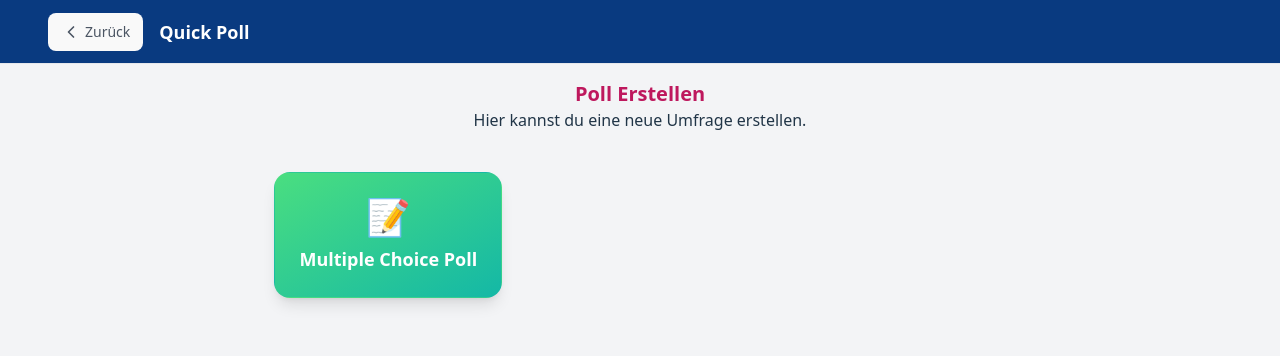
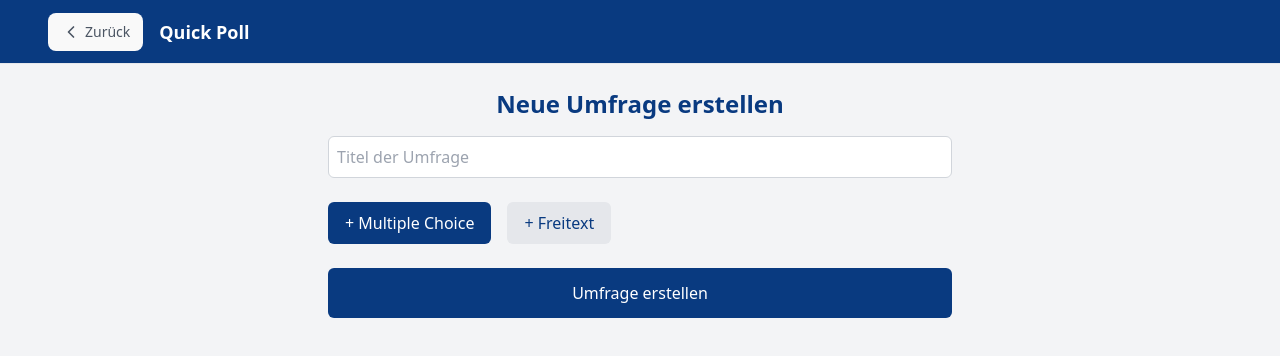
Before and after one commit to pstcx/QuickPoll, a React (Vite) app in the folder frontend/: page /create in a window 1280 px wide. Shown: the top 356 px of the page. Built offline with nearby package versions, Linux system fonts and the light colour scheme.

Commit message:
rework CreateScreen add survey add multipleChoice and freeText Questions add delete functions for options and questions add allowMultipleAnswers

```diff
--- a/frontend/package.json
+++ b/frontend/package.json
@@ -10,6 +10,7 @@
     "preview": "vite preview"
   },
   "dependencies": {
+    "@heroicons/react": "^2.2.0",
     "@types/react-router-dom": "^5.3.3",
     "lucide-react": "^0.525.0",
     "qrcode.react": "^4.2.0",
--- a/frontend/src/screens/CreateScreen.tsx
+++ b/frontend/src/screens/CreateScreen.tsx
@@ -1,26 +1,202 @@
-import ActionButton from "./Components/ActionButton";
-import { useNavigate } from "react-router-dom";
+import { useState } from "react";
+import { TrashIcon } from "@heroicons/react/24/solid";
 
-const CreateScreen = () => {
-  const navigate = useNavigate();
+type QuestionType = "multiple" | "text";
+
+interface Question {
+  id: number;
+  type: QuestionType;
+  questionText: string;
+  allowMultiple?: boolean;
+  options?: string[];
+  maxWords?: number;
+}
+
+export default function SurveyCreator() {
+  const [title, setTitle] = useState("");
+  const [questions, setQuestions] = useState<Question[]>([]);
+
+  const addQuestion = (type: QuestionType) => {
+    const newQuestion: Question = {
+      id: Date.now(),
+      type,
+      questionText: "",
+      ...(type === "multiple"
+        ? { options: ["", ""], allowMultiple: false }
+        : { maxWords: 50 }),
+    };
+    setQuestions([...questions, newQuestion]);
+  };
+
+  const updateQuestion = (id: number, updates: Partial<Question>) => {
+    setQuestions(
+      questions.map((q) => (q.id === id ? { ...q, ...updates } : q))
+    );
+  };
+
+  const removeQuestion = (id: number) => {
+    setQuestions((prev) => prev.filter((q) => q.id !== id));
+  };
+
+  // const removeOption = (questionId: string, optionIndex: number) => {
+  //   setQuestions((prev) =>
+  //     prev.map((q) =>
+  //       q.id === questionId
+  //         ? {
+  //             ...q,
+  //             options: q.options?.filter((_, idx) => idx !== optionIndex),
+  //           }
+  //         : q
+  //     )
+  //   );
+  // };
+
+  const handleSubmit = () => {
+    console.log("Umfrage erstellt:", { title, questions });
+  };
 
   return (
-    <div className="p-4">
-      <h2 className="text-xl font-bold text-pink-700">Poll Erstellen</h2>
-      <p>Hier kannst du eine neue Umfrage erstellen.</p>
-      <div className="flex items-center justify-center py-10 px-4">
-        <div className="grid grid-cols-1 sm:grid-cols-2 md:grid-cols-3 gap-6">
-          <ActionButton
-            icon="📝"
-            label="Multiple Choice Poll"
-            gradientFrom="from-green-400"
-            gradientTo="to-teal-500"
-            onClick={() => navigate("/create/multiple-choice")}
+    <div className="p-6 max-w-2xl mx-auto font-sans text-gray-800">
+      <h2 className="text-2xl font-bold mb-4 text-[#093a80]">
+        Neue Umfrage erstellen
+      </h2>
+
+      {/* Umfrage-Titel */}
+      <input
+        className="border border-gray-300 p-2 w-full mb-6 rounded-md focus:border-[#093a80] focus:ring-1 focus:ring-[#093a80] outline-none"
+        placeholder="Titel der Umfrage"
+        value={title}
+        onChange={(e) => setTitle(e.target.value)}
+      />
+
+      {/* Fragen-Liste */}
+      {questions.map((q) => (
+        <div
+          key={q.id}
+          className="border border-gray-200 p-4 mb-4 rounded-md bg-white shadow-sm"
+        >
+          <input
+            className="border border-gray-300 p-2 w-full mb-2 rounded-md focus:border-[#093a80] focus:ring-1 focus:ring-[#093a80] outline-none"
+            placeholder="Fragetext"
+            value={q.questionText}
+            onChange={(e) =>
+              updateQuestion(q.id, { questionText: e.target.value })
+            }
           />
+
+          {q.type === "multiple" && (
+            <>
+              {q.options?.map((opt, i) => (
+                <div key={i} className="relative group w-full mb-2">
+                  <input
+                    className="border border-gray-300 p-2 w-full rounded-md pr-10
+               focus:border-[#093a80] focus:ring-1 focus:ring-[#093a80] outline-none"
+                    placeholder={`Option ${i + 1}`}
+                    value={opt}
+                    onChange={(e) => {
+                      const newOpts = [...(q.options || [])];
+                      newOpts[i] = e.target.value;
+                      updateQuestion(q.id, { options: newOpts });
+                    }}
+                  />
+
+                  {/* Mülltonnen-Icon on Hover */}
+                  <button
+                    type="button"
+                    className="absolute right-2 top-1/2 -translate-y-1/2 text-gray-400
+               hover:text-red-500 hidden group-hover:block"
+                    onClick={() => {
+                      const newOpts =
+                        q.options?.filter((_, idx) => idx !== i) || [];
+                      updateQuestion(q.id, { options: newOpts });
+                    }}
+                  >
+                    <TrashIcon className="w-3 h-3" />
+                  </button>
+                </div>
+              ))}
+              <button
+                className="bg-[#093a80] text-white px-3 py-1 rounded-md mb-3 hover:bg-[#0b4a9f] transition"
+                onClick={() =>
+                  updateQuestion(q.id, { options: [...(q.options || []), ""] })
+                }
+              >
+                + Option hinzufügen
+              </button>
+
+              <div className="flex items-center justify-between mt-2">
+                <label className="flex items-center gap-2">
+                  <input
+                    type="checkbox"
+                    checked={q.allowMultiple || false}
+                    onChange={(e) =>
+                      updateQuestion(q.id, { allowMultiple: e.target.checked })
+                    }
+                    className="w-4 h-4 accent-[#093a80]"
+                  />
+                  Mehrere Antworten erlauben
+                </label>
+                <button
+                  type="button"
+                  className="text-gray-400 hover:text-red-500"
+                  onClick={() => removeQuestion(q.id)}
+                >
+                  <TrashIcon className="w-3 h-3" />
+                </button>
+              </div>
+            </>
+          )}
+
+          {q.type === "text" && (
+            <div>
+              <div className="flex items-center justify-between">
+                <label className="mb-0">
+                  Maximale Wortanzahl:
+                  <input
+                    type="number"
+                    className="border border-gray-300 p-1 ml-2 w-20 rounded-md focus:border-[#093a80] focus:ring-1 focus:ring-[#093a80] outline-none"
+                    value={q.maxWords || 0}
+                    onChange={(e) =>
+                      updateQuestion(q.id, { maxWords: Number(e.target.value) })
+                    }
+                  />
+                </label>
+                <button
+                  type="button"
+                  className="text-gray-400 hover:text-red-500 ml-4"
+                  onClick={() => removeQuestion(q.id)}
+                >
+                  <TrashIcon className="w-3 h-3" />
+                </button>
+              </div>
+            </div>
+          )}
         </div>
+      ))}
+
+      {/* Neue Fragen hinzufügen */}
+      <div className="flex gap-4 mb-6">
+        <button
+          className="bg-[#093a80] text-white px-4 py-2 rounded-md hover:bg-[#0b4a9f] transition"
+          onClick={() => addQuestion("multiple")}
+        >
+          + Multiple Choice
+        </button>
+        <button
+          className="bg-gray-200 text-[#093a80] px-4 py-2 rounded-md hover:bg-gray-300 transition"
+          onClick={() => addQuestion("text")}
+        >
+          + Freitext
+        </button>
       </div>
+
+      {/* Umfrage erstellen */}
+      <button
+        className="bg-[#093a80] text-white px-6 py-3 rounded-md w-full hover:bg-[#0b4a9f] transition"
+        onClick={handleSubmit}
+      >
+        Umfrage erstellen
+      </button>
     </div>
   );
-};
-
-export default CreateScreen;
+}
```
Also changed, not shown: 1 other file (tests, documents, lock files or other folders).
